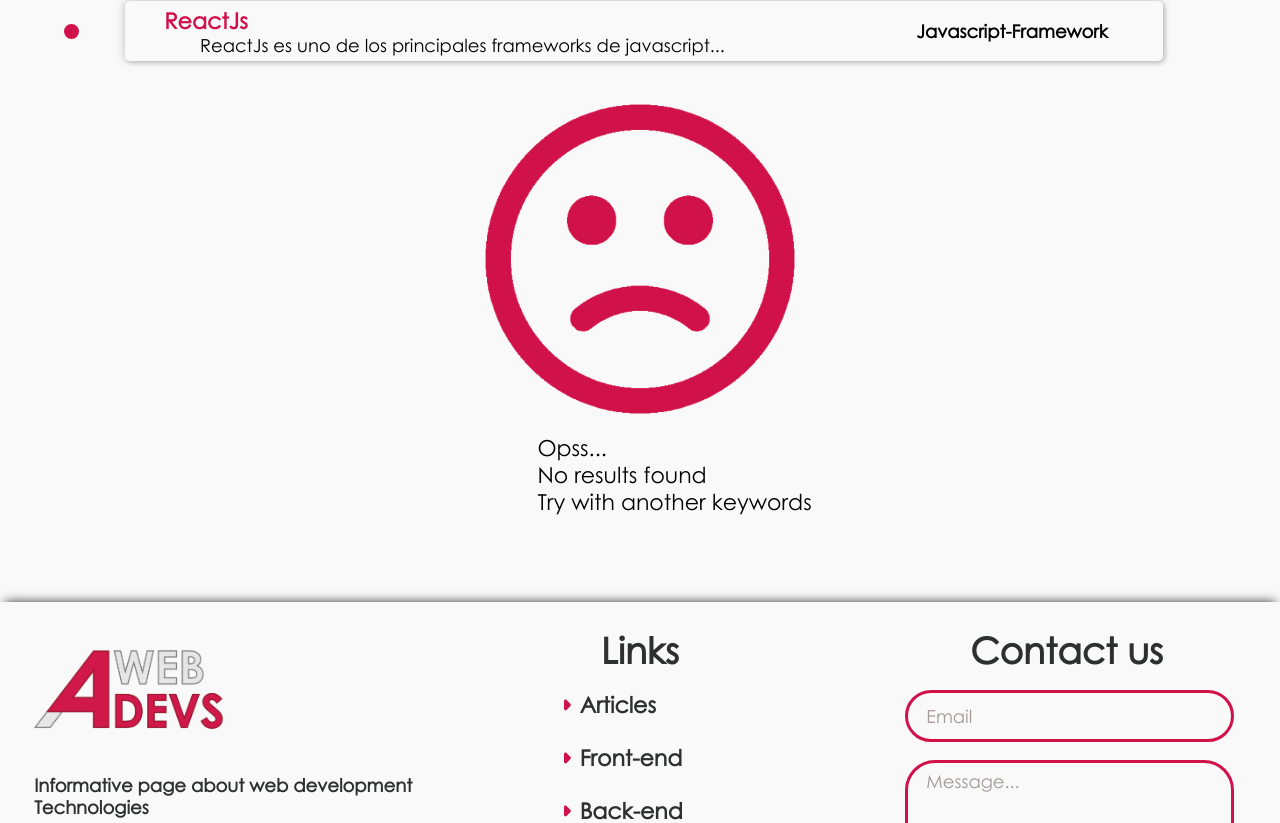
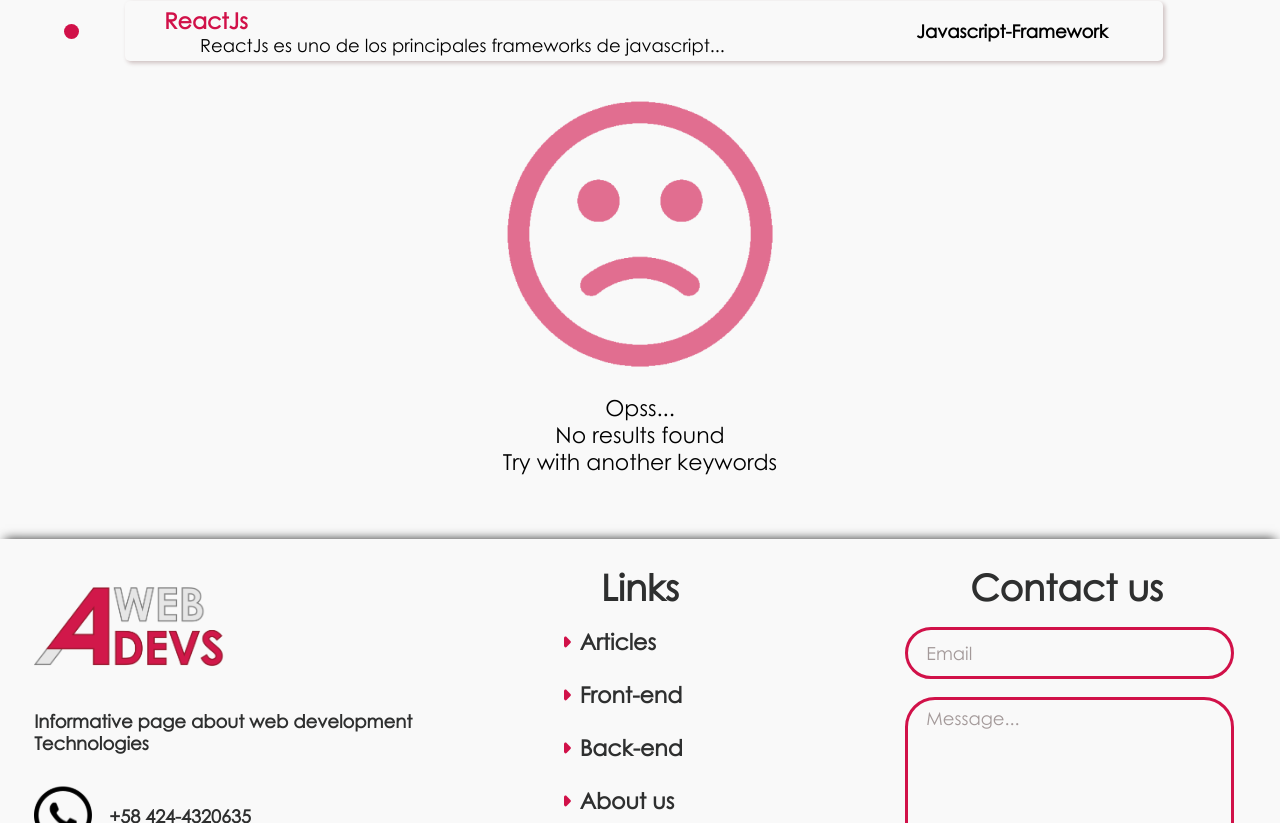
Before and after one commit to wilfredo-loreto/aWeb4Devs, a Next.js app: page /results in a window 1280 px wide. Shown: the part 523-1346 px from the top of the page. Built offline with nearby package versions, Linux system fonts and the light colour scheme.

Commit message:
fix: datails result page

```diff
--- a/components/ResultCard.module.scss
+++ b/components/ResultCard.module.scss
@@ -1,6 +1,6 @@
 @import "./global.scss";
 
-.mainContainer{
+.mainContainer {
   display: flex;
   flex-direction: row;
   width: 100%;
@@ -8,20 +8,19 @@
   justify-content: start;
   margin-bottom: 2%;
 
-    a{
+  a {
     width: 85%;
   }
 
-    .circle{
+  .circle {
     width: 15px;
     height: 15px;
     border-radius: 10px;
     background: $main-color;
     margin-right: 4%;
   }
-    .container{
-        box-shadow:-1px -1px 8px rgba(68, 68, 68, 0.25),
-        2px 2px 4px rgba(68, 68, 68, 0.25);
+  .container {
+    box-shadow: 2px 2px 4px rgba(70, 16, 16, 0.25);
     border-radius: 5px;
     display: flex;
     flex-direction: row;
@@ -32,56 +31,80 @@
     height: 60px;
     width: 100%;
 
-        .titleContainer{
+    .titleContainer {
       width: 90%;
-
     }
-        h3{
+    h3 {
       @include fontSize(subtitle);
       color: $main-color;
     }
 
-        p{
+    p {
       margin-left: 5%;
       color: black;
       @include fontSize(text);
       height: 22px;
       text-overflow: ellipsis;
-            white-space:wrap;
+      white-space: wrap;
       overflow: hidden;
     }
 
-        h4{
+    h4 {
       width: 33%;
       @include fontSize(text);
       color: black;
       text-align: center;
     }
+
+    &:hover{
+
+
+
+
+        animation: animation 1500ms linear both;
+
+
+      /* Generated with Bounce.js. Edit at http://bouncejs.com#%7Bs%3A%5B%7BT%3A%22t%22%2Ce%3A%22b%22%2Cd%3A1500%2CD%3A0%2Cf%3A%7Bx%3A0%2Cy%3A0%7D%2Ct%3A%7Bx%3A-12%2Cy%3A0%7D%2Cs%3A5%2Cb%3A2%7D%5D%7D */
+
+      @keyframes animation {
+        0% { transform: matrix3d(1, 0, 0, 0, 0, 1, 0, 0, 0, 0, 1, 0, 0, 0, 0, 1); }
+        3.2% { transform: matrix3d(1, 0, 0, 0, 0, 1, 0, 0, 0, 0, 1, 0, -5.215, 0, 0, 1); }
+        6.41% { transform: matrix3d(1, 0, 0, 0, 0, 1, 0, 0, 0, 0, 1, 0, -8.417, 0, 0, 1); }
+        9.61% { transform: matrix3d(1, 0, 0, 0, 0, 1, 0, 0, 0, 0, 1, 0, -10.26, 0, 0, 1); }
+        12.81% { transform: matrix3d(1, 0, 0, 0, 0, 1, 0, 0, 0, 0, 1, 0, -11.254, 0, 0, 1); }
+        19.22% { transform: matrix3d(1, 0, 0, 0, 0, 1, 0, 0, 0, 0, 1, 0, -11.971, 0, 0, 1); }
+        25.63% { transform: matrix3d(1, 0, 0, 0, 0, 1, 0, 0, 0, 0, 1, 0, -12.069, 0, 0, 1); }
+        65.67% { transform: matrix3d(1, 0, 0, 0, 0, 1, 0, 0, 0, 0, 1, 0, -12, 0, 0, 1); }
+        100% { transform: matrix3d(1, 0, 0, 0, 0, 1, 0, 0, 0, 0, 1, 0, -12, 0, 0, 1); }
+      }
+
+
+
+
+    }
   }
 }
 
 @media only screen and #{$breakpoint-mobile} {
-   .mainContainer{
+  .mainContainer {
     margin-bottom: 5%;
 
-    .container{
-
+    .container {
       height: 120px !important;
       padding-right: 4%;
-        flex-direction: column ;
+      flex-direction: column;
       align-items: center;
       justify-content: space-around !important;
-        .titleContainer{
+      .titleContainer {
         margin-top: 8px;
         height: 108px;
-
       }
-        p{
+      p {
         margin-top: 5px;
         height: 40px;
       }
 
-        h4{
+      h4 {
         text-align: center;
         width: 80%;
         margin-bottom: 8px;
@@ -90,27 +113,24 @@
   }
 }
 @media only screen and #{$breakpoint-tablet2} {
-        .mainContainer{
-
-
-            a{
+  .mainContainer {
+    a {
       width: 90%;
     }
-            .container{
+    .container {
       padding-right: 1%;
     }
 
-            .circle{
+    .circle {
       margin-right: 2%;
     }
 
-            .titleContainer{
+    .titleContainer {
       width: 70% !important;
 
-                p{
+      p {
         height: 22px;
       }
     }
   }
-
 }
--- a/components/SearchResults.js
+++ b/components/SearchResults.js
@@ -9,7 +9,7 @@ export default class SearchResults extends Component{
         return(
 
             <div className={styles.mainContainer}>
-            <span>4 results found</span>
+            <span className={styles.resultsFound}>4 results found</span>
             <div className={styles.container}>
                 <ResultCard/>
                 <ResultCard/>
--- a/components/SearchResults.module.scss
+++ b/components/SearchResults.module.scss
@@ -5,7 +5,7 @@
     padding-top: 4%;
     min-height: 85vh;
 
-    span{
+    .resultsFound{
         @include fontSize(text);
         margin-left: 6%;
         margin-bottom: 2%;
@@ -24,14 +24,25 @@
         align-items: center;
 
         img{
-            width: 350px;
+            width: 300px;
         }
 
 
         span{
-
+        margin-top: 10px;
+        text-align: center;
+        width: 100%;
         @include fontSize(subtitle);
         }
     }
 
 }
+
+
+@media only screen and #{$breakpoint-mobile} {
+    .noResults{
+    img{
+        width: 200px !important;
+    }
+}
+}
```
Also changed, not shown: public/images/sad.png. Lines whose indentation alone changed are shown as unchanged.
